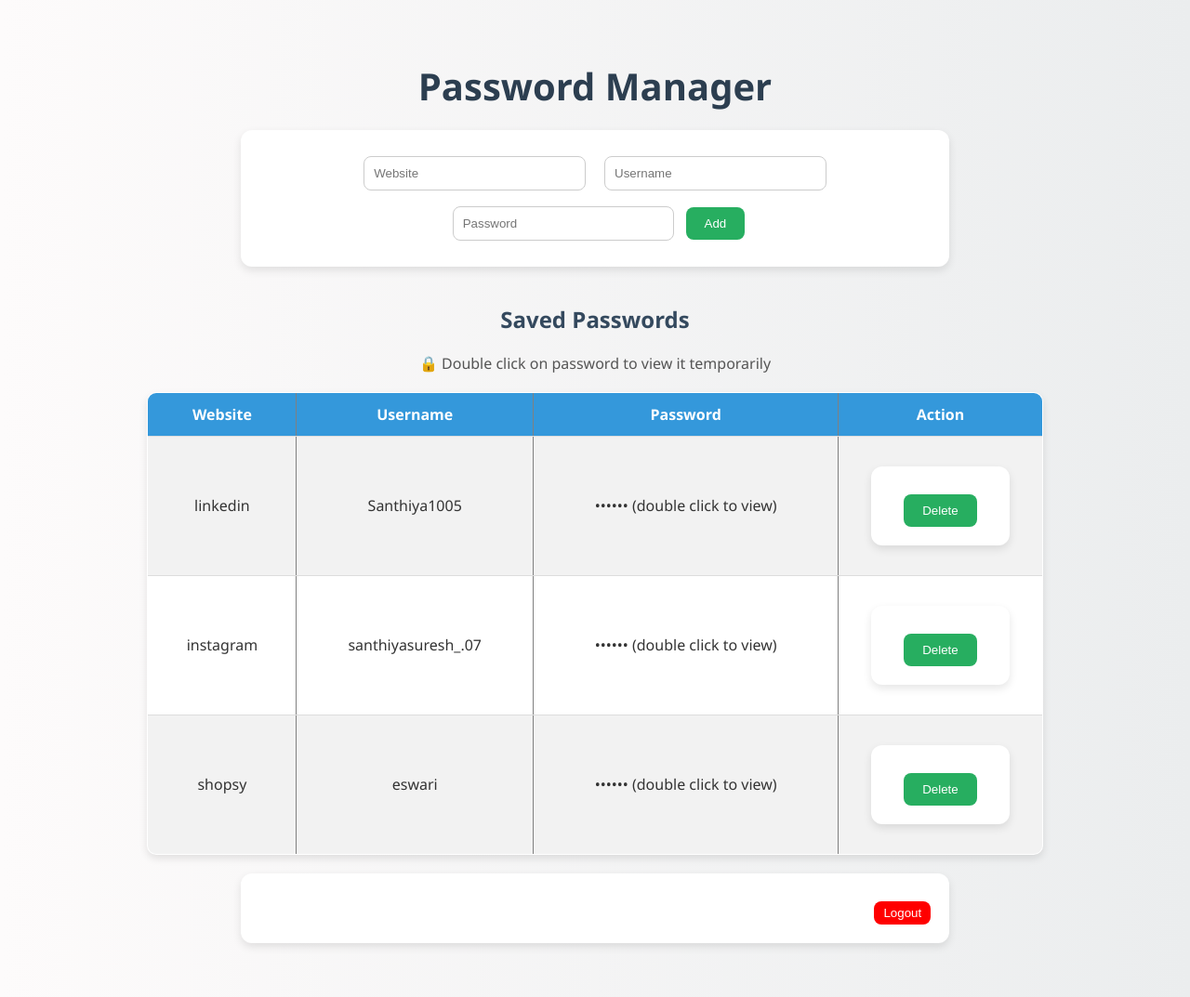
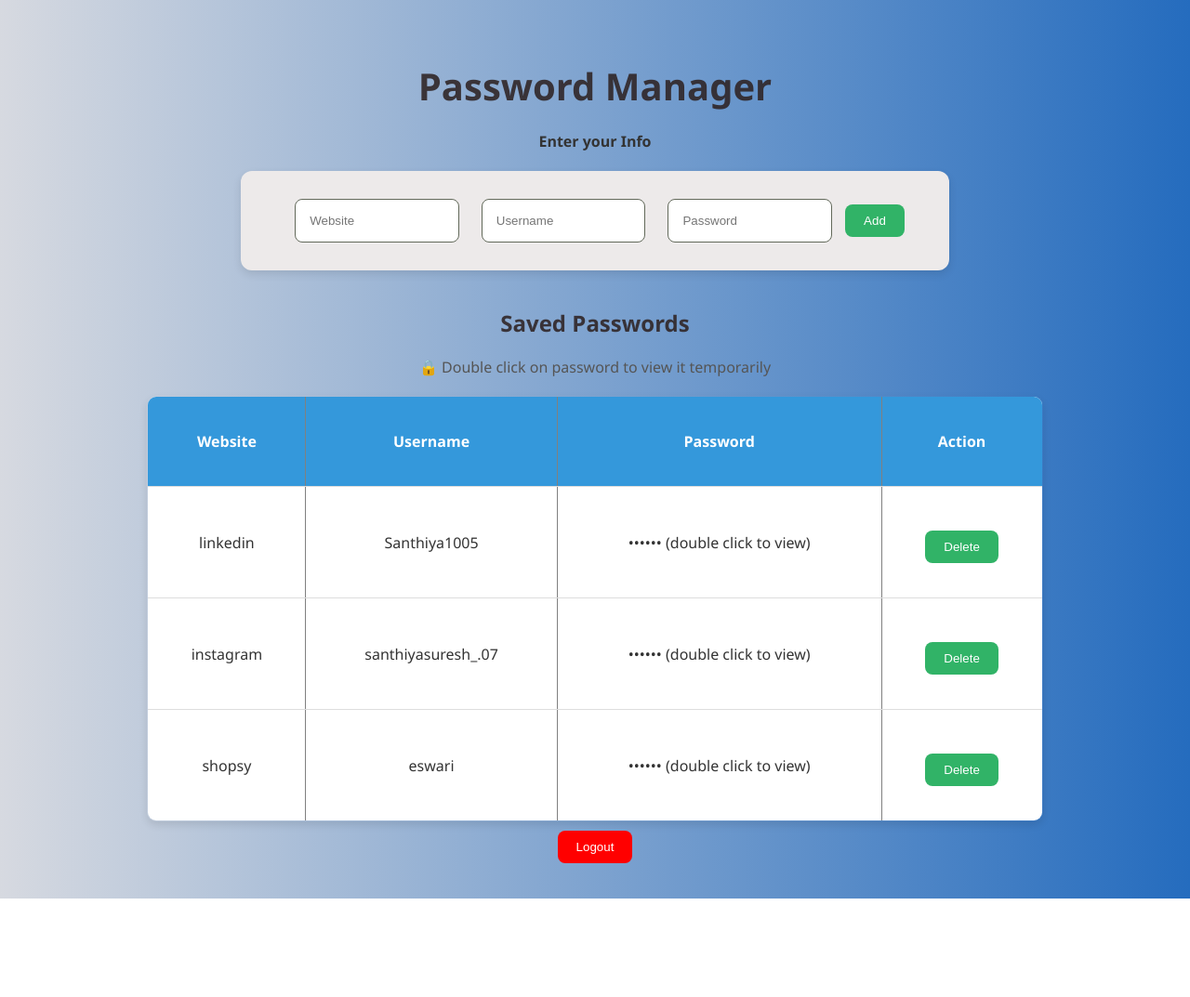
Before and after one commit to Santhiya1005/password_manager, a Flask app: page / in a window 1280 px wide. Shown: the whole page at 93% size. After the commit the page ends 967 px from the top, so only its background shows below. Run offline with Flask 3, Linux system fonts and the light colour scheme; the visitor is signed in with stand-in values (Sample User, id 1); data comes from the database, SQL or seed files in the repository; both versions use the stored data as it was after the commit; parts of the project's set-up code (start-up, migrations or seed data) failed here and were passed over.

Commit message:
modifies the style and added the delete option

```diff
--- a/static/style.css
+++ b/static/style.css
@@ -1,26 +1,24 @@
 body {
     font-family: 'Segoe UI', Tahoma, Geneva, Verdana, sans-serif;
-    background: linear-gradient(to right, #fdfbfb, #ebedee);
+    background: linear-gradient(to right, hsl(222, 14%, 86%), rgb(37, 108, 190));
     color: #333;
     text-align: center;
     padding: 30px;
 }
 
-/* Header */
 h1 {
-    color: #2c3e50;
+    color: rgba(46, 34, 34, 0.877);
     font-size: 2.5em;
     margin-bottom: 10px;
 }
 
 h2 {
-    color: #34495e;
+    color: rgba(46, 34, 34, 0.877);
     margin-top: 40px;
 }
 
-/* Form Styling */
-form {
-    background: #ffffff;
+.y{
+    background: #edeaea;
     padding: 20px;
     margin: 20px auto;
     width: 60%;
@@ -29,22 +27,17 @@ form {
 }
 
 input[type="text"], input[type="password"] {
-    padding: 10px;
-    width: 30%;
-    margin: 8px;
-    border: 1px solid #ccc;
+    padding: 15px;
+    width: 20%;
+    margin: 10px;
+    border: 1px solid #62695a;
     border-radius: 8px;
     outline: none;
     transition: 0.3s ease-in-out;
 }
 
-input[type="text"]:focus, input[type="password"]:focus {
-    border-color: #2980b9;
-    box-shadow: 0 0 5px rgba(41, 128, 185, 0.5);
-}
-
 button {
-    background-color: #27ae60;
+    background-color: #31b367;
     color: white;
     padding: 10px 20px;
     border: none;
@@ -55,22 +48,21 @@ button {
 }
 
 button:hover {
-    background-color: #219150;
+    background-color: #3a74cc;
 }
 
-/* Table Styling */
 table {
     width: 80%;
     margin: 20px auto;
     border-collapse: collapse;
-    background: #ffffff;
     border-radius: 10px;
     overflow: hidden;
     box-shadow: 0 4px 8px rgba(0,0,0,0.1);
+    background-color: edeaea;
 }
 
 th, td {
-    padding: 12px 18px;
+    padding: 37px 18px;
     border-bottom: 1px solid #ddd;
 }
 
@@ -81,15 +73,21 @@ th {
 }
 
 tr:nth-child(even) {
-    background-color: #f2f2f2;
+        background:white;
+
+}
+tr:nth-child(odd) {
+        background: white;
+
 }
 
 tr:hover td {
-    background-color: #ecf0f1;
+    background-color:whitesmoke;
     cursor: pointer;
 }
-
-/* Logout link */
+.yes{
+    background-color:red;
+}
 .logout {
     text-align: right;
     margin-right: 40px;
--- a/templates/index.html
+++ b/templates/index.html
@@ -6,8 +6,8 @@
 </head>
 <body>
     <h1>Password Manager</h1>
-
-    <form action="/add" method="post" autocomplete="off">
+    <h4>Enter your Info</h4>
+    <form class="y" action="/add" method="post" autocomplete="off">
     <input type="text" name="website" placeholder="Website" required autocomplete="off">
     <input type="text" name="username" placeholder="Username" required autocomplete="off">
     <input type="password" name="password" placeholder="Password" required autocomplete="new-password">
@@ -40,8 +40,8 @@
         </tr>
         {% endfor %}
     </table>
-    <form action="/logout" method="GET" style="text-align: right;">
-    <button type="submit" style="background-color: red; color: white; padding: 5px 10px; border: none;">Logout</button>
+    <form action="/logout" method="GET" >
+    <button class="yes" type="submit">Logout</button>
     </form>
 
     <script>
```
Also changed, not shown: passwords.db.
